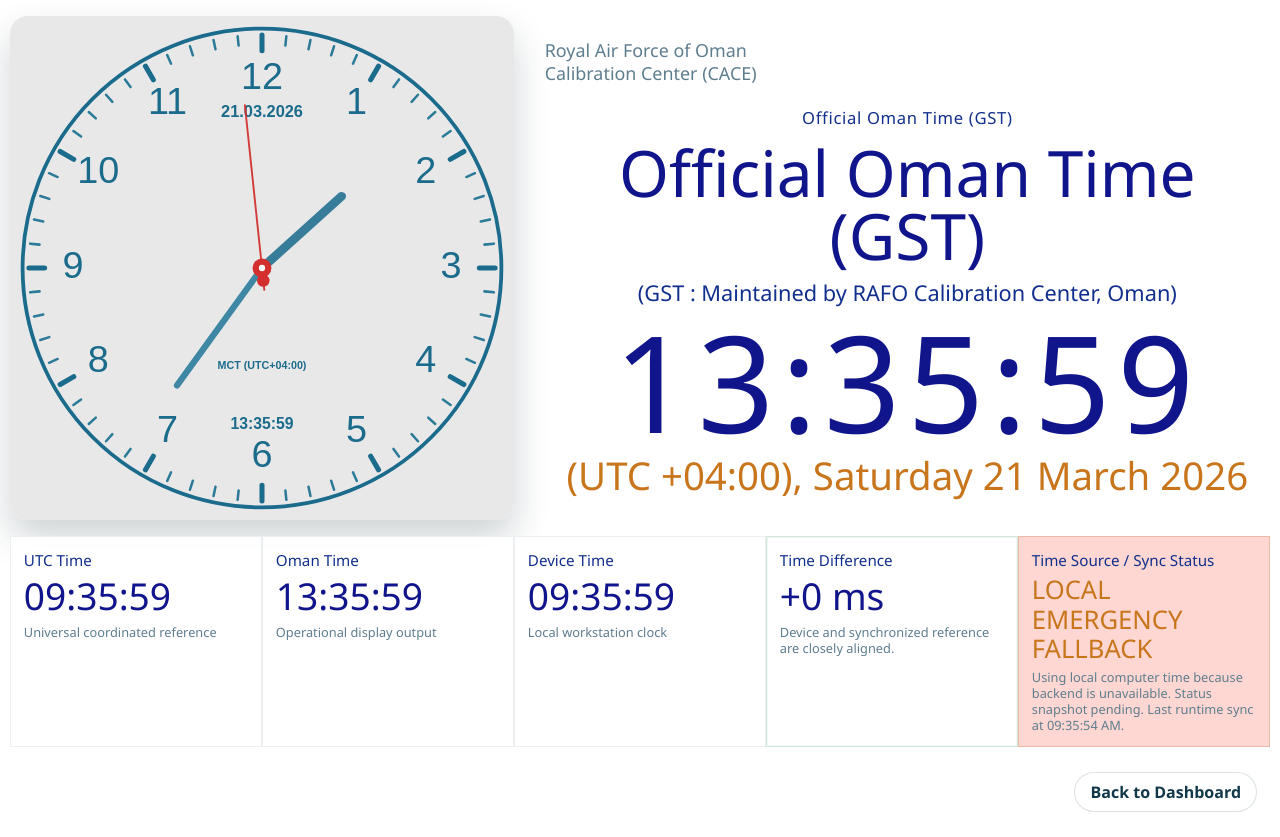
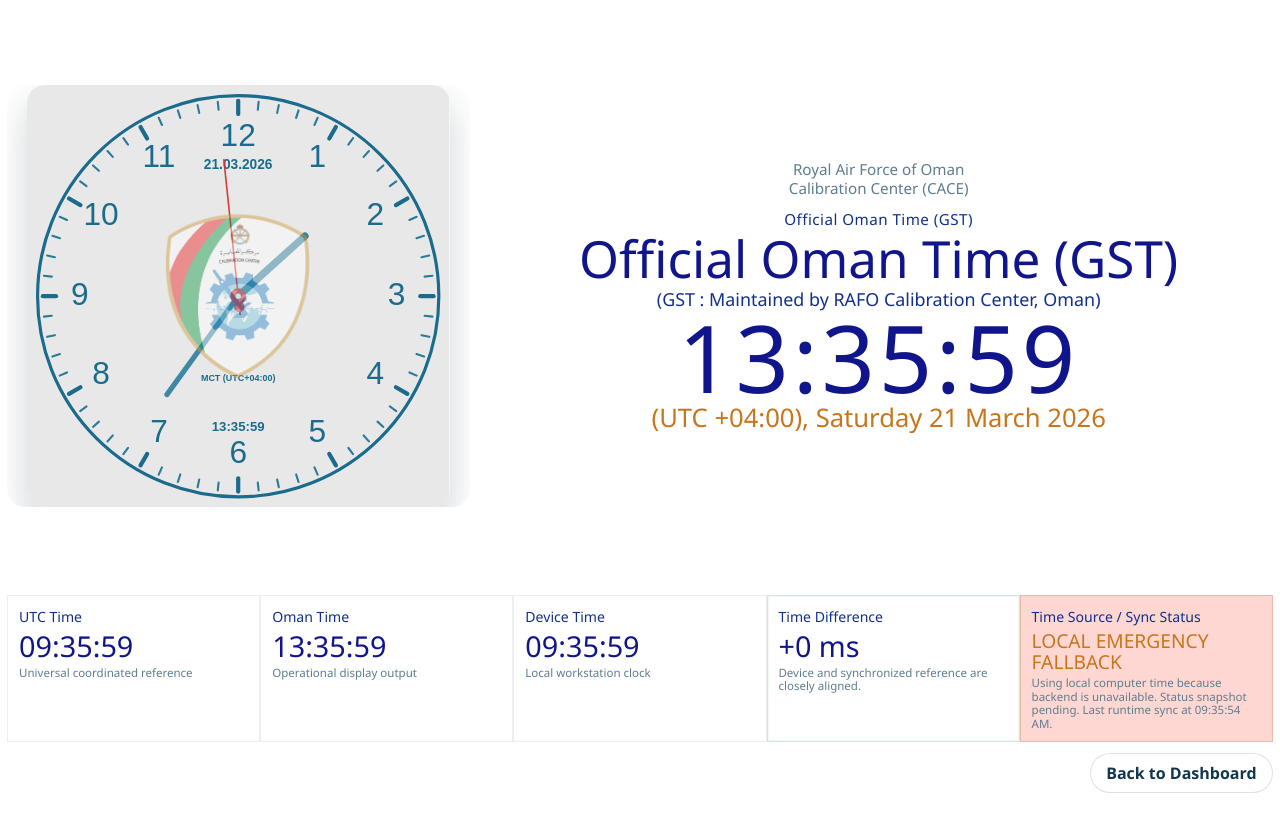
Before and after one commit to AlHuDaR/TIME-CACE, a website: page official-time.html in a window 1280 px wide. After the commit the page ends 800 px from the top, so only its background shows below. Drawn offline with Linux system fonts and the light colour scheme; no server answers.

Commit message:
Set official time page as default entry

```diff
--- a/gps-proxy.js
+++ b/gps-proxy.js
@@ -30,6 +30,7 @@
 
 const FRONTEND_ASSET_FILES = Object.freeze([
   "index.html",
+  "official-time.html",
   "api-client.js",
   "status-monitor.js",
   "fallback-card.js",
@@ -947,14 +948,14 @@
     index: false,
   }));
 
-  FRONTEND_ASSET_FILES.filter((fileName) => fileName !== "index.html").forEach((fileName) => {
+  FRONTEND_ASSET_FILES.forEach((fileName) => {
     app.get(`/${fileName}`, (req, res) => {
       res.sendFile(path.join(publicPath, fileName));
     });
   });
 
   app.get("/", (req, res) => {
-    res.sendFile(path.join(publicPath, "index.html"));
+    res.sendFile(path.join(publicPath, "official-time.html"));
   });
 }
 
--- a/official-time.html
+++ b/official-time.html
@@ -14,6 +14,7 @@
         <div class="official-time-clock-column">
           <article class="official-time-clock-card official-time-clock-frame" aria-label="Analog official Oman time clock">
             <svg id="officialPtbClockSvg" class="ptb-clock-svg official-ptb-clock-svg" viewBox="0 0 800 800" role="img" aria-label="Analog official Oman time clock"></svg>
+            <img src="images/cal%20logo.png" alt="" class="clock-center-logo official-clock-center-logo" aria-hidden="true" />
           </article>
         </div>
 
--- a/styles.css
+++ b/styles.css
@@ -1465,14 +1465,14 @@
 }
 
 .official-time-layout {
-  width: min(1600px, calc(100vw - 1.25rem));
+  width: min(1540px, calc(100vw - 0.9rem));
   margin: 0 auto;
   min-height: 100vh;
   min-height: 100dvh;
-  padding: clamp(0.6rem, 1.6vw, 1rem) 0;
+  padding: clamp(0.35rem, 1vw, 0.7rem) 0;
   display: grid;
   grid-template-rows: 1fr auto auto;
-  gap: clamp(0.7rem, 1.4vw, 1rem);
+  gap: clamp(0.45rem, 1vw, 0.75rem);
   align-content: stretch;
 }
 
@@ -1516,8 +1516,8 @@
 
 .official-time-hero {
   display: grid;
-  grid-template-columns: minmax(330px, 0.82fr) minmax(520px, 1.18fr);
-  gap: clamp(1rem, 2.4vw, 2rem);
+  grid-template-columns: minmax(320px, 0.78fr) minmax(500px, 1.22fr);
+  gap: clamp(0.8rem, 1.8vw, 1.4rem);
   align-items: center;
   min-height: 0;
 }
@@ -1530,8 +1530,10 @@
 }
 
 .official-time-clock-card {
-  width: min(100%, 640px);
+  width: min(100%, 560px);
   padding: 0;
+  position: relative;
+  overflow: hidden;
 }
 
 .official-time-clock-frame {
@@ -1544,9 +1546,17 @@
 
 .official-ptb-clock-svg {
   width: 100%;
-  max-width: min(42vw, 640px);
+  max-width: min(36vw, 560px);
   height: auto;
   display: block;
+}
+
+.official-clock-center-logo {
+  width: 39%;
+  max-width: 210px;
+  max-height: 39%;
+  opacity: 0.45;
+  z-index: 1;
 }
 
 .official-time-content-column {
@@ -1558,33 +1568,33 @@
 }
 
 .official-time-brand {
-  justify-self: start;
+  justify-self: center;
   width: 100%;
-  margin-bottom: clamp(0.25rem, 0.6vw, 0.5rem);
+  margin-bottom: clamp(0.15rem, 0.45vw, 0.35rem);
   color: #112f8c;
-  font-size: clamp(1rem, 1.4vw, 1.4rem);
-  line-height: 1.3;
-  text-align: left;
+  font-size: clamp(0.95rem, 1.15vw, 1.25rem);
+  line-height: 1.24;
+  text-align: center;
 }
 
 .official-time-kicker {
-  letter-spacing: 0.04em;
+  letter-spacing: 0.03em;
   text-transform: none;
   color: #112f8c;
-  font-size: clamp(1rem, 1.3vw, 1.35rem);
+  font-size: clamp(0.95rem, 1.1vw, 1.18rem);
 }
 
 .official-time-content-column h1 {
   color: #11158c;
-  font-size: clamp(3rem, 5vw, 5.5rem);
-  line-height: 0.98;
+  font-size: clamp(2.65rem, 4.3vw, 4.9rem);
+  line-height: 0.96;
   font-weight: 500;
 }
 
 .official-time-content-column h2 {
   color: #112f8c;
-  font-size: clamp(1rem, 1.7vw, 1.8rem);
-  line-height: 1.2;
+  font-size: clamp(0.95rem, 1.4vw, 1.45rem);
+  line-height: 1.15;
   font-weight: 400;
   text-transform: none;
   letter-spacing: 0;
@@ -1593,17 +1603,17 @@
 .official-time-digital {
   font-variant-numeric: tabular-nums;
   color: #11158c;
-  font-size: clamp(5rem, 10.5vw, 9.5rem);
-  line-height: 0.92;
+  font-size: clamp(4.1rem, 8.3vw, 7.9rem);
+  line-height: 0.9;
   font-weight: 500;
-  letter-spacing: 0.05em;
+  letter-spacing: 0.04em;
 }
 
 .official-time-date {
   margin: 0;
   color: #c8751b;
-  font-size: clamp(1.5rem, 3vw, 3rem);
-  line-height: 1.08;
+  font-size: clamp(1.2rem, 2.35vw, 2.35rem);
+  line-height: 1.05;
 }
 
 .official-time-status-strip {
@@ -1614,19 +1624,19 @@
 }
 
 .official-status-card {
-  padding: clamp(0.6rem, 1vw, 0.9rem);
-  display: grid;
-  gap: 0.35rem;
+  padding: clamp(0.5rem, 0.85vw, 0.75rem);
+  display: grid;
+  gap: 0.25rem;
   min-width: 0;
   border-radius: 0;
   box-shadow: none;
-  min-height: clamp(108px, 14vh, 150px);
+  min-height: clamp(88px, 11vh, 118px);
   align-content: start;
 }
 
 .official-status-card__title {
   color: #112f8c;
-  font-size: clamp(0.95rem, 1.1vw, 1.15rem);
+  font-size: clamp(0.88rem, 0.95vw, 1rem);
   text-transform: none;
   letter-spacing: 0;
   font-weight: 500;
@@ -1634,21 +1644,21 @@
 
 .official-status-card__value {
   color: #11158c;
-  font-size: clamp(2rem, 2.9vw, 3rem);
-  line-height: 1.15;
+  font-size: clamp(1.55rem, 2.25vw, 2.35rem);
+  line-height: 1.1;
   font-weight: 500;
   overflow-wrap: anywhere;
 }
 
 .official-status-card__value--source {
   color: #c8751b;
-  font-size: clamp(1.3rem, 2vw, 2rem);
+  font-size: clamp(1.05rem, 1.5vw, 1.45rem);
 }
 
 .official-status-card__note {
   margin: 0;
-  font-size: clamp(0.8rem, 0.95vw, 1rem);
-  line-height: 1.25;
+  font-size: clamp(0.72rem, 0.82vw, 0.88rem);
+  line-height: 1.18;
 }
 
 .official-status-card[data-severity="healthy"] {
@@ -1675,7 +1685,7 @@
 }
 
 .official-time-actions {
-  padding: 0.55rem 0.8rem;
+  padding: 0.2rem 0;
   display: flex;
   justify-content: flex-end;
   background: transparent;
@@ -1683,6 +1693,42 @@
   box-shadow: none;
 }
 
+@media (max-height: 820px) and (min-width: 821px) {
+  .official-time-layout {
+    padding-block: 0.25rem;
+    gap: 0.45rem;
+  }
+
+  .official-time-hero {
+    grid-template-columns: minmax(300px, 0.74fr) minmax(480px, 1.26fr);
+    gap: 0.9rem;
+  }
+
+  .official-ptb-clock-svg {
+    max-width: min(33vw, 500px);
+  }
+
+  .official-time-content-column {
+    gap: 0.35rem;
+  }
+
+  .official-time-content-column h1 {
+    font-size: clamp(2.35rem, 4vw, 4.2rem);
+  }
+
+  .official-time-digital {
+    font-size: clamp(3.6rem, 7.3vw, 6.9rem);
+  }
+
+  .official-time-date {
+    font-size: clamp(1.05rem, 2vw, 2rem);
+  }
+
+  .official-status-card {
+    min-height: 84px;
+  }
+}
+
 @media (max-width: 1180px) {
   .official-time-hero {
     grid-template-columns: minmax(300px, 0.9fr) minmax(400px, 1fr);
```
Also changed, not shown: index.html (+1 -0 lines).
